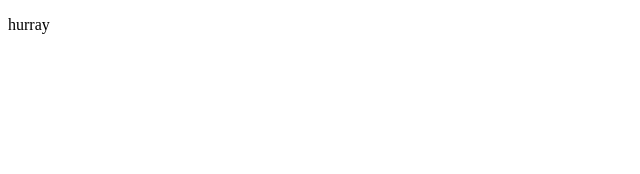
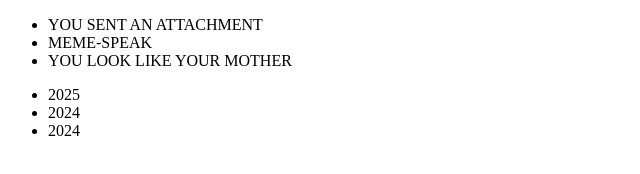
Before and after one commit to ewwamu/ewwamumakes, a plain HTML site: page index.html in a window 1280 px wide. Shown: the whole page, without its empty margins (0-640 px from the left). Drawn offline with Linux system fonts and the light colour scheme.

Commit message:
first update!

```diff
--- a/index.html
+++ b/index.html
@@ -6,6 +6,19 @@
     <title>hurray</title>
 </head>
 <body>
-    <p>hurray</p>
+    <div class="menu">
+        <div class="works">
+            <ul class="work-title">
+                <li>YOU SENT AN ATTACHMENT</li>
+                <li>MEME-SPEAK</li>
+                <li>YOU LOOK LIKE YOUR MOTHER</li>
+            </ul>
+            <ul class="work-date">
+                <li>2025</li>
+                <li>2024</li>
+                <li>2024</li>
+            </ul>
+        </div>
+    </div>
 </body>
 </html>
```
